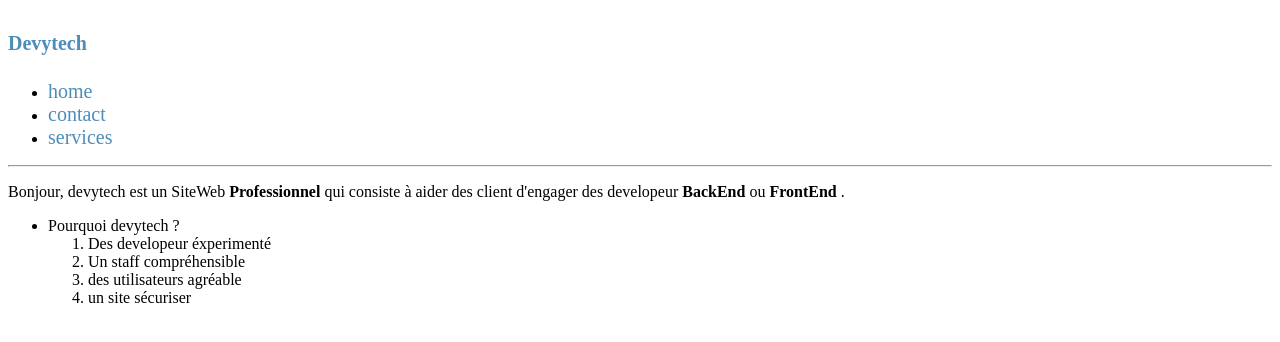
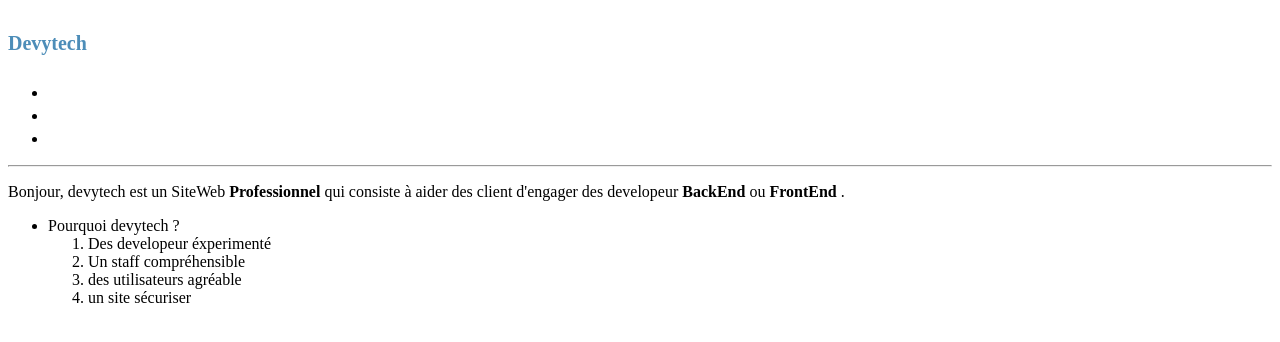
Before and after one commit to aminalgar3a/aminalgar3a-devytech, a PHP site: page /index.html in a window 1280 px wide. Shown: the top 342 px of the page. Run offline with PHP 8.4, Linux system fonts and the light colour scheme.

Commit message:
Update style.css

```diff
--- a/style.css
+++ b/style.css
@@ -10,3 +10,8 @@
     font-size: 20px;
     color: rgb(77, 141, 184);
 }
+div ul a {
+    text-decoration: none;
+    font-size: 20px;
+    color: #fff;
+}
```
